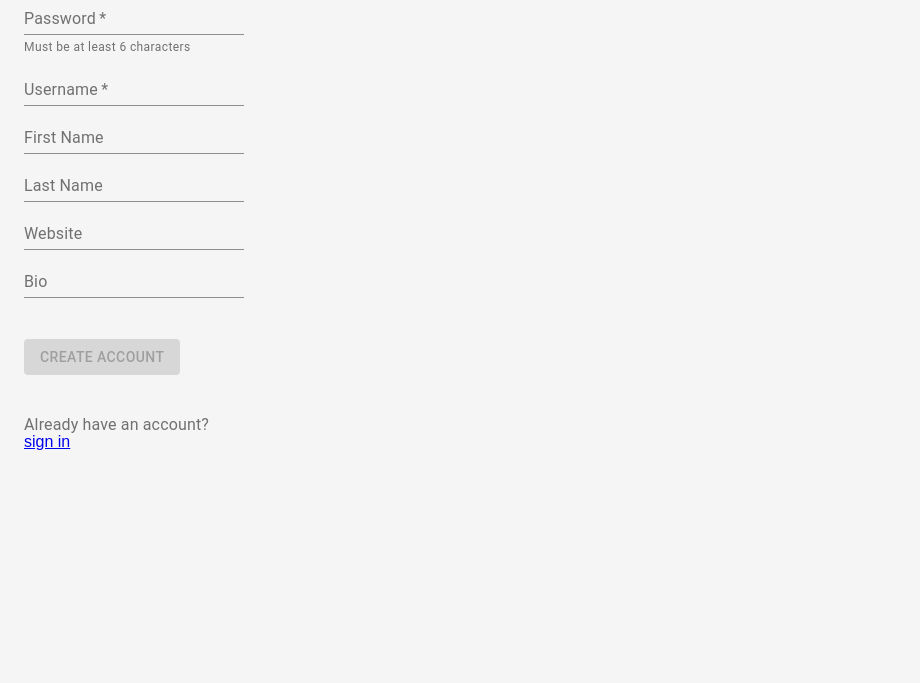
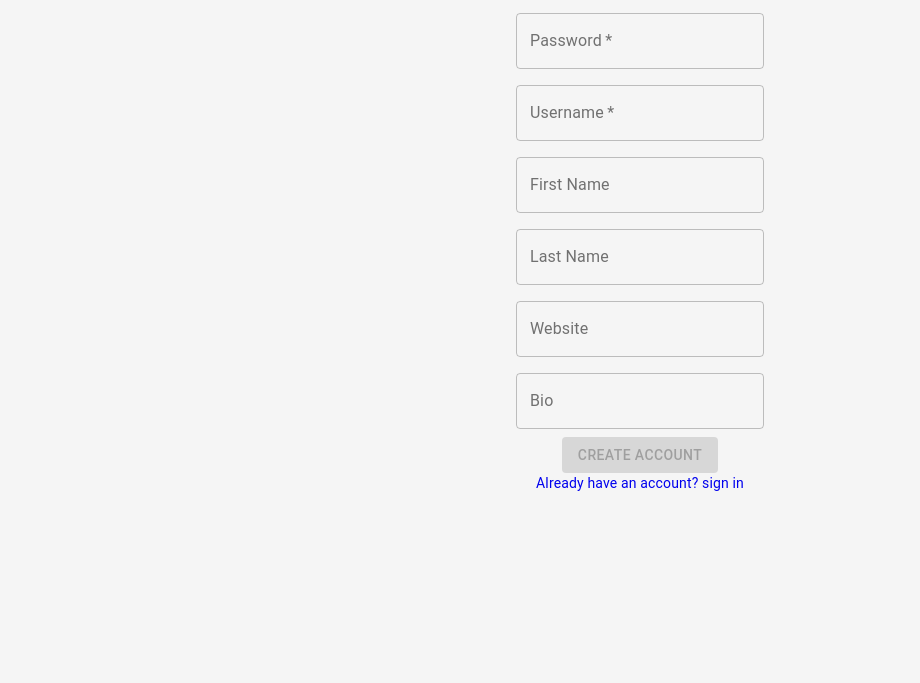
Before and after one commit to TravisHeffelfinger/ClassroomChatter, a React app in the folder messagingapp/: page /#/signup in a window 1280 px wide. Shown: the part 117-800 px from the top of the page, without its empty margins (0-920 px from the left). Built offline with nearby package versions, Linux system fonts and the light colour scheme; some packages are replaced by stand-ins of ours.

```diff
--- a/messagingapp/src/actions/index.js
+++ b/messagingapp/src/actions/index.js
@@ -75,7 +75,7 @@
     return{
         type: types.ADD_COMMENT,
         payload: {
-            comments
+            ...comments
         }
     }
 }
--- a/messagingapp/src/components/ChannelDisplay.js
+++ b/messagingapp/src/components/ChannelDisplay.js
@@ -112,7 +112,7 @@
       })}
       <CardHeader title={<Typography variant="h6" display="inline">Your Channels</Typography>}/>
       {store.getState().channels.allChannels.map((channel) => {
-        let result = {};
+        let result = [];
          if(channel.creatorId === store.getState().user.userId) {
           result = <Button
             key={channel.docId}
--- a/messagingapp/src/components/MessageCard.js
+++ b/messagingapp/src/components/MessageCard.js
@@ -16,13 +16,13 @@
   const store = useStore();
   useEffect(() => {
     getComments().then((response) => {
+      if(store.getState().posts.comments !== []){
       const comments = [];
       response.forEach((comment) => {
         comments.push({ ...comment.data(), docId: comment.id });
       });
-      if(comments !== []) dispatch(addComment(comments));
-    });
-  }, []);
+      dispatch(addComment(comments));
+    }})});
 
   const handleComment = async () => {
     let comments = [];
--- a/messagingapp/src/index.css
+++ b/messagingapp/src/index.css
@@ -48,7 +48,7 @@
   margin: 0 auto 3% auto;
   display: inline;
 }
-
+/*
 .signup-label {
   margin-top: 1%;
 }
@@ -57,14 +57,13 @@
 }
 
 .signup-input {
-  margin-bottom: 1%;
 }
 
 .signup-label,
 .signup-input,
 .signup-button {
   display: block;
-}
+} */
 
 
 /* .app-container {
--- a/messagingapp/src/pages/SignUpPage.js
+++ b/messagingapp/src/pages/SignUpPage.js
@@ -5,28 +5,35 @@
 import { Link, Redirect } from "react-router-dom";
 import { authenticateUser, getUser } from "../actions";
 import { connect } from "react-redux";
-import { Button, InputLabel, TextField, Typography, Grid} from "@material-ui/core";
+import {
+  Button,
+  InputLabel,
+  TextField,
+  Typography,
+  Grid,
+  Container,
+  Link as MUILink,
+} from "@material-ui/core";
 
 class SignUpPage extends React.Component {
   state = {
     authenticated: false,
     disabled: true,
-    firstName: '',
-    lastName: '',
-    displayName: '',
-    email: '',
-    password: '',
-    website: '',
-    bio: ''
-  }
-
+    firstName: "",
+    lastName: "",
+    displayName: "",
+    email: "",
+    password: "",
+    website: "",
+    bio: "",
+  };
 
   handleChange = (event) => {
-        this.setState({ [event.target.name]: event.target.value });
-        if (this.state.email && this.state.password && this.state.displayName) {
-            this.setState({disabled: false})
-        }
+    this.setState({ [event.target.name]: event.target.value });
+    if (this.state.email && this.state.password && this.state.displayName) {
+      this.setState({ disabled: false });
     }
+  };
 
   handleSignUp = async (event) => {
     event.preventDefault();
@@ -56,100 +63,130 @@
     } else {
       console.log("non valid email or password");
     }
-  }
+  };
 
   render() {
     if (this.state.authenticated) {
       return <Redirect to="/" />;
     }
     return (
-      <Grid container className="signup-container">
-        <Typography variant="h3">Welcome to Classroom Chatter!</Typography>
-        <Grid item xs={8} className="signup-form-container">
-          <form>
-            <div>
+      <Container
+        component="div"
+        maxWidth="md"
+      >
+        <Grid container
+            spacing={2}
+            justify="center"
+            direction="column"
+            alignItems="center">
+
+        <Grid item>
+        <Typography variant="h4">Welcome to Classroom Chatter!</Typography>
+        </Grid>
+        <Grid item>
+        <form>
+          <Grid
+            container
+            spacing={2}
+            direction="column"
+            justify="center"
+            alignItems="center"
+          >
+            <Grid item>
               <TextField
                 value={this.state.email}
                 label="Email"
                 autoFocus={true}
+                fullWidth={true}
                 required={true}
                 className="signup-input"
                 id="email"
                 name="email"
                 type="text"
+                variant="outlined"
                 onChange={this.handleChange}
               />
-            </div>
-            <div>
+            </Grid>
+            <Grid item>
               <TextField
                 value={this.state.password}
                 required={true}
+                variant="outlined"
                 label="Password"
+                fullWidth={true}
                 className="signup-input"
                 id="password"
-                helperText="Must be at least 6 characters"
                 name="password"
                 type="password"
                 onChange={this.handleChange}
               />
-            </div>
-            <div>
+             </Grid>
+             <Grid item>
               <TextField
                 value={this.state.displayName}
                 required={true}
                 label="Username"
+                variant="outlined"
+                fullWidth={true}
                 className="signup-input"
                 id="displayName"
                 name="displayName"
                 type="text"
                 onChange={this.handleChange}
               />
-            </div>
-            <div>
+               </Grid>
+               <Grid item>
               <TextField
                 value={this.state.firstName}
                 className="signup-input"
                 label="First Name"
+                variant="outlined"
                 id="firstName"
                 name="firstName"
+                fullWidth={true}
                 type="text"
                 onChange={this.handleChange}
               />
-            </div>
-            <div>
+             </Grid>
+             <Grid item>
               <TextField
                 value={this.state.lastName}
                 className="signup-input"
                 id="lastName"
+                variant="outlined"
                 name="lastName"
                 label="Last Name"
+                fullWidth={true}
                 type="text"
                 onChange={this.handleChange}
               />
-            </div>
-            <div>
+               </Grid>
+               <Grid item>
               <TextField
                 value={this.state.website}
                 className="signup-input"
+                variant="outlined"
                 id="website"
                 name="website"
+                fullWidth={true}
                 label="Website"
                 type="text"
                 onChange={this.handleChange}
               />
-            </div>
-            <div>
+               </Grid>
+               <Grid item>
               <TextField
                 value={this.state.bio}
                 className="signup-input"
+                variant="outlined"
                 id="bio"
                 name="bio"
+                fullWidth={true}
                 type="text"
                 label="Bio"
                 onChange={this.handleChange}
               />
-            </div>
-            <div className="signup-button">
+                 </Grid>
               <Button
                 variant="contained"
                 type="submit"
@@ -159,18 +196,20 @@
               >
                 Create Account
               </Button>
-            </div>
+
             <InputLabel className="signup-label">
-              Already have an account?
-            </InputLabel>{" "}
-            <Link to="/login">sign in</Link>
-          </form>
+              <MUILink variant="body2" underline="none">
+                <Link style={{textDecoration: 'none'}} to="/login"> Already have an account? sign in</Link>
+              </MUILink>
+            </InputLabel>
+          </Grid>
+        </form>
         </Grid>
-      </Grid>
+        </Grid>
+      </Container>
     );
   }
 }
-
 
 const mapStateToProps = (state) => ({
   authenticated: state.auth.authenticated,
--- a/messagingapp/src/styles/testlogin.js
+++ b/messagingapp/src/styles/testlogin.js
@@ -66,7 +66,6 @@
   async function handleEmailSignIn(event) {
     event.preventDefault();
     let userResponse = await loginWithEmail(email, password);
-    console.log('made it this far')
     try {
         getUserData(userResponse.user.uid).then(
       (resolve) => {
```
